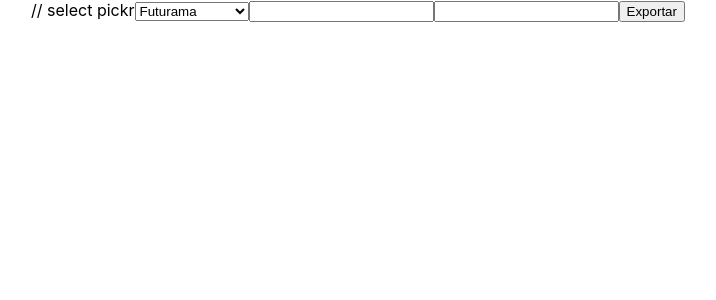
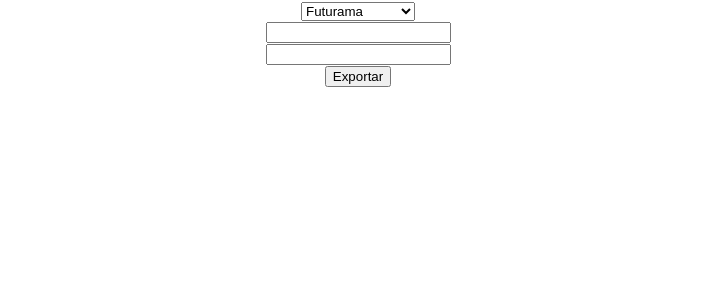
Before and after one commit to denisrold/memeCreator, a React (Create React App) app in the folder meme-creator/memecreator/: page / in a window 1280 px wide. Shown: the top 300 px of the page, without its empty margins (282-998 px from the left). Built offline with nearby package versions, Linux system fonts and the light colour scheme.

Commit message:
Estructura ok

```diff
--- a/meme-creator/memecreator/src/App.js
+++ b/meme-creator/memecreator/src/App.js
@@ -4,7 +4,6 @@
 function App() {
   return (
     <div className="App">
-      // select pickr
       <select>
         <option value="futurama">Futurama</option>
         <option value="fire">Casa en llamas</option>
@@ -13,8 +12,11 @@
         <option value="smart">Smart Guy</option>
         <option value="philosoraptor">Philosoraptor</option>
       </select>
+      <br />
       <input type="text"></input>
+      <br />
       <input type="text"></input>
+      <br />
       <button>Exportar</button>
     </div>
   );
```
